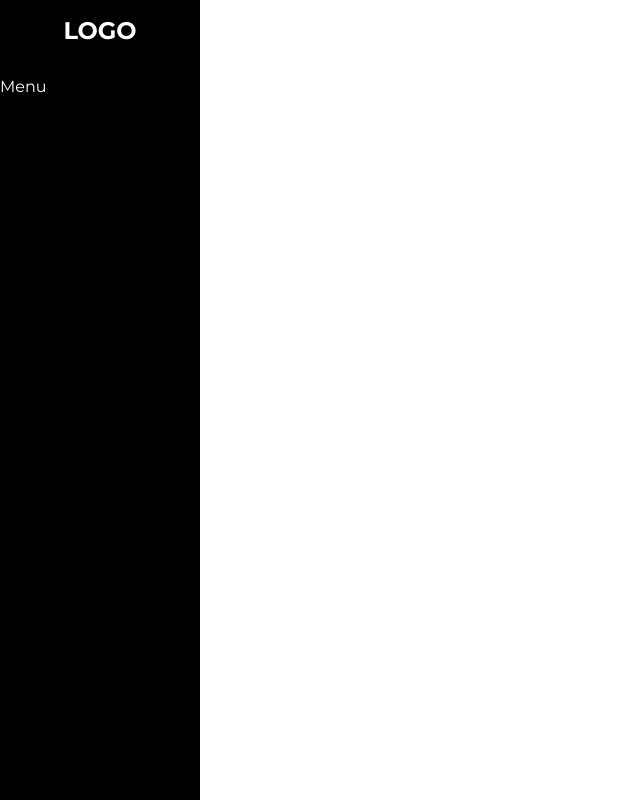
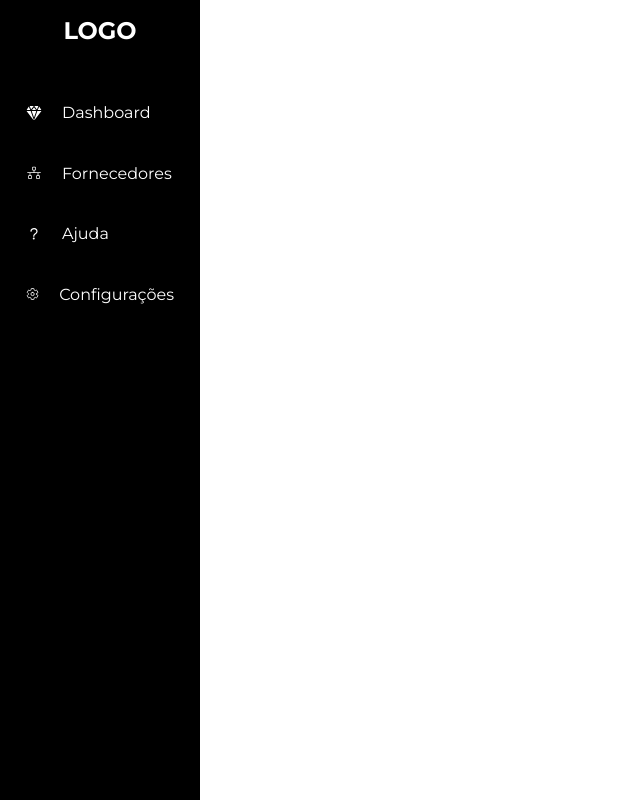
Before and after one commit to matheusduartedevs/dashboard, a React (Vite) app: page / in a window 1280 px wide. Shown: the whole page, without its empty margins (0-640 px from the left). Built offline with nearby package versions, Linux system fonts and the light colour scheme.

Commit message:
feat: implementação e estilização dos itens do sidebar

```diff
--- /dev/null
+++ b/src/components/Menu/Menu.css
@@ -0,0 +1,28 @@
+.menu-list {
+  display: flex;
+  list-style: none;
+  flex-direction: column;
+  gap: 0.6rem;
+  padding: 10px;
+}
+
+.menu-list-item {
+  padding: 1rem;
+  border-radius: 5px;
+  overflow: hidden;
+}
+
+.menu-list-item:hover,
+:active {
+  background: #3c3c3c;
+  cursor: pointer;
+  transition: all 0.3s ease-in;
+}
+
+.menu-list-item a {
+  overflow: hidden;
+  display: flex;
+  gap: 20px;
+  align-items: center;
+  color: white;
+}
--- a/src/components/Menu/Menu.tsx
+++ b/src/components/Menu/Menu.tsx
@@ -1,9 +1,41 @@
-import React from 'react'
+import React from "react";
+import "./Menu.css";
+import { IoDiamond, IoHelp, IoSettingsOutline } from "react-icons/io5";
+import { PiNetworkLight } from "react-icons/pi";
+import { Link } from "react-router-dom";
 
 const Menu = () => {
   return (
-    <div>Menu</div>
-  )
-}
+    <ul className="menu-list">
+      <li className="menu-list-item active">
+        <Link to="/">
+          <IoDiamond />
+          Dashboard
+        </Link>
+      </li>
 
-export default Menu
+      <li className="menu-list-item">
+        <Link to="/">
+          <PiNetworkLight />
+          Fornecedores
+        </Link>
+      </li>
+
+      <li className="menu-list-item">
+        <Link to="/">
+          <IoHelp />
+          Ajuda
+        </Link>
+      </li>
+
+      <li className="menu-list-item">
+        <Link to="/">
+          <IoSettingsOutline />
+          Configurações
+        </Link>
+      </li>
+    </ul>
+  );
+};
+
+export default Menu;
```
